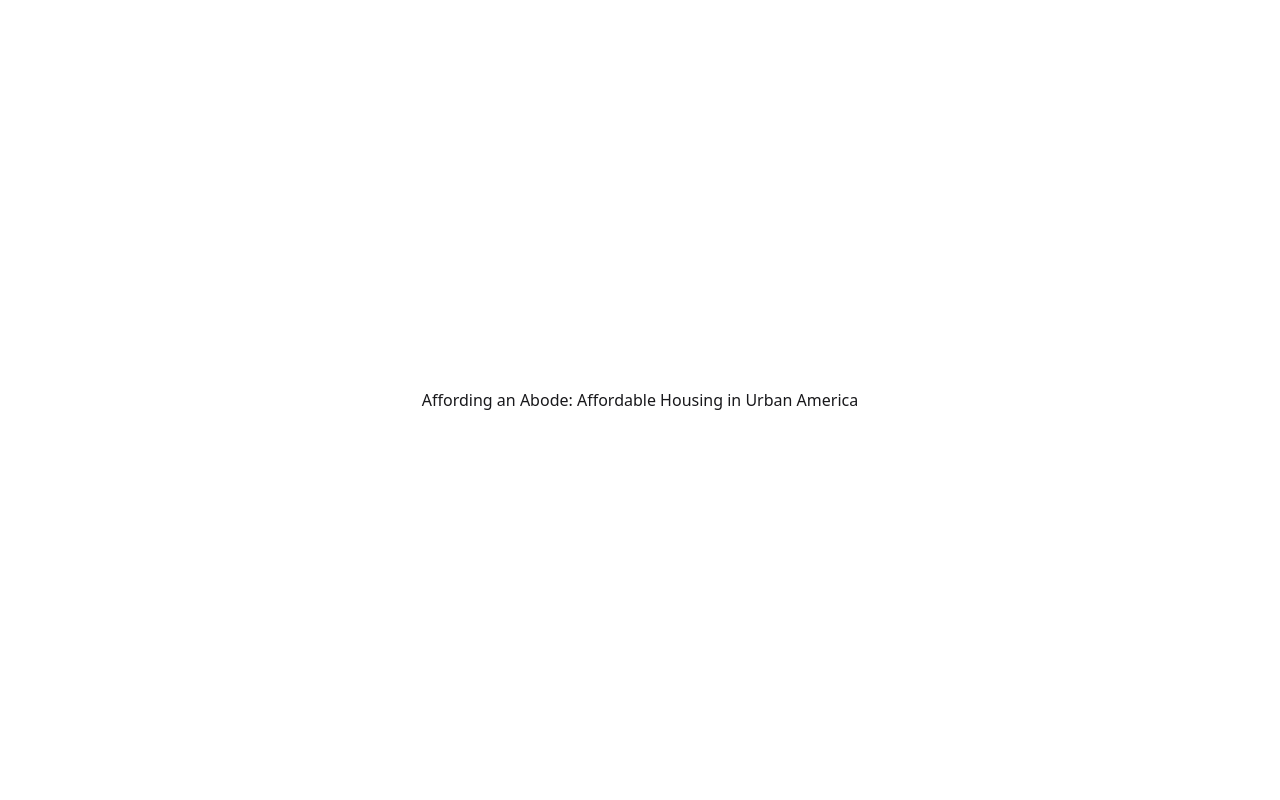
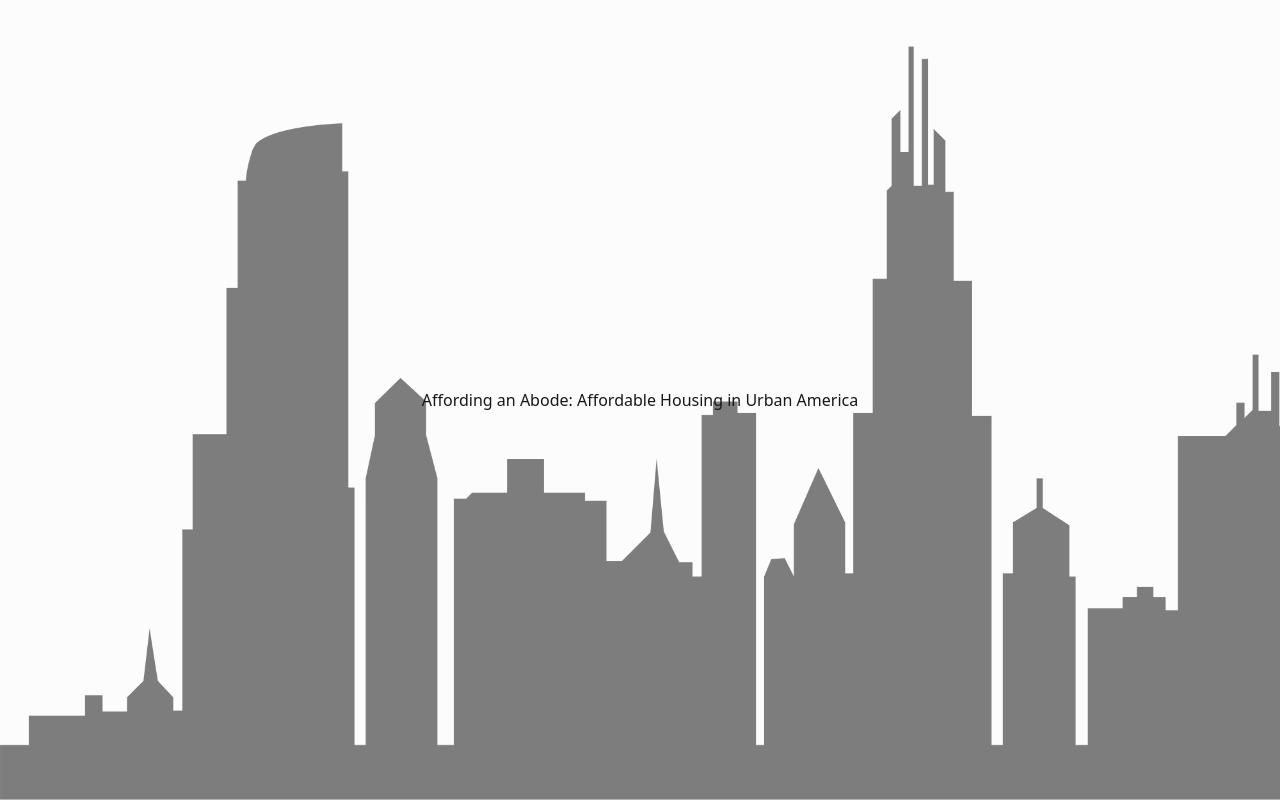
Before and after one commit to andrewtlu/housing-cost-poem, a SvelteKit app in the folder website/: page / in a window 1280 px wide. Built offline with nearby package versions, Linux system fonts and the light colour scheme.

Commit message:
Add parallax background city skyline silouette

```diff
--- a/website/src/routes/+page.svelte
+++ b/website/src/routes/+page.svelte
@@ -1,18 +1,55 @@
 <script lang="ts">
+    import { onMount } from "svelte";
     import "../app.css";
     import Verse1 from "../components/pages/verse1.svelte";
     import Verse2 from "../components/pages/verse2.svelte";
     import Verse3 from "../components/pages/verse3.svelte";
     import Verse4 from "../components/pages/verse4.svelte";
 
+    /** DOM element of scroll */
+    let content: Element;
+    let scrollLeft = 0,
+        maxScroll = 1;
     let verses = [Verse1, Verse2, Verse3, Verse4];
     let keyframe = 0;
 
     // TODO: fix keyframing (tie to scroll position and pass to verse as prop)
     // TODO: add scroll (button) bar
+
+    const handleScroll = () => {
+        scrollLeft = content.scrollLeft;
+        console.log(-(scrollLeft / maxScroll) * 100);
+    };
+
+    const updateMaxScroll = () => {
+        maxScroll = content.scrollWidth - content.clientWidth;
+    };
+
+    onMount(() => {
+        updateMaxScroll();
+        content.addEventListener("scroll", handleScroll);
+        window.addEventListener("resize", updateMaxScroll);
+        return () => {
+            // make sure listeners are cleaned up
+            content.removeEventListener("scroll", handleScroll);
+            window.removeEventListener("resize", updateMaxScroll);
+        };
+    });
 </script>
 
-<div class="flex h-screen snap-x snap-mandatory flex-row overflow-x-scroll">
+<div class="absolute -z-50 h-screen w-screen overflow-hidden">
+    <img
+        src="/city.png"
+        alt="background parallax city"
+        class="scale-200 absolute bottom-0 left-0 -translate-y-1/2"
+        style={`transform: translateX(${25 - (scrollLeft / maxScroll) * 50}%)`}
+    />
+</div>
+
+<div
+    class="relative flex h-screen snap-x snap-mandatory flex-row overflow-x-scroll bg-gray-50/50"
+    bind:this={content}
+>
     <div class="flex h-screen w-screen shrink-0 snap-center items-center justify-center" id="title">
         <h1>Affording an Abode: Affordable Housing in Urban America</h1>
     </div>
```
Also changed, not shown: website/static/city.png (added).
